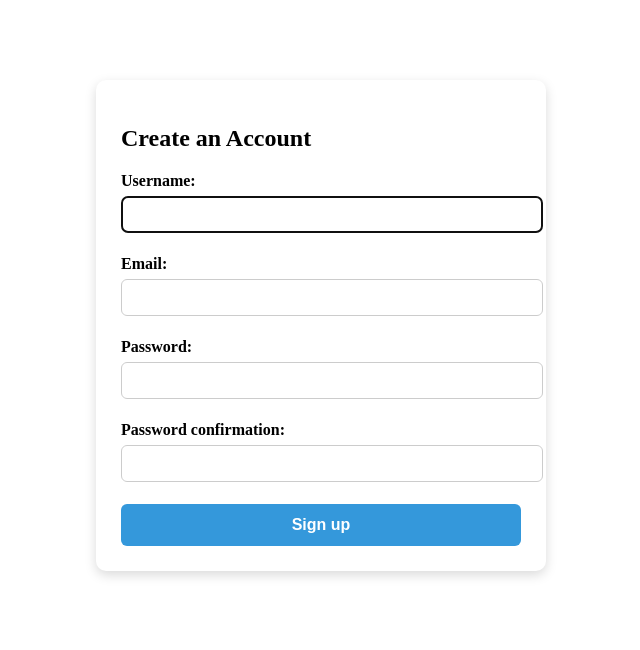
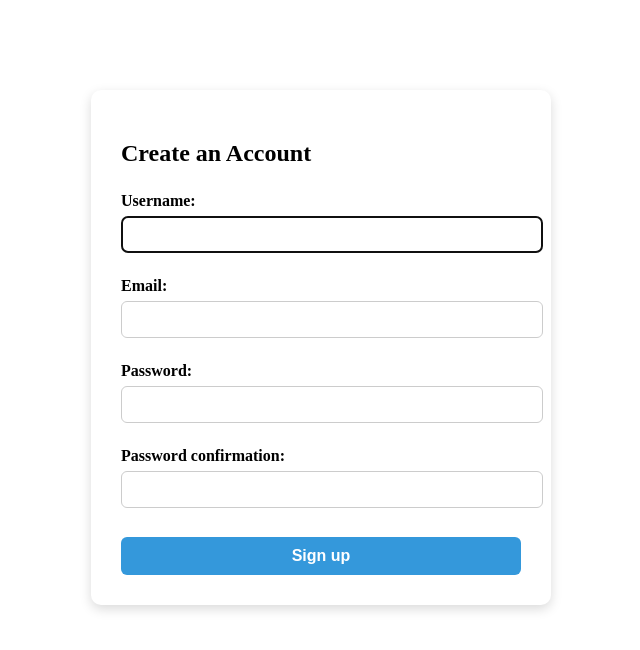
Before and after one commit to alouis7-cyber/Final-Project-Submission, a Django app: page /register/ in a window 1280 px wide. Shown: the part 44-694 px from the top of the page, without its empty margins (319-959 px from the left). Run offline with Django 5.2, Linux system fonts and the light colour scheme.

Commit message:
push register.html

```diff
--- a/templates/register.html
+++ b/templates/register.html
@@ -1,38 +1,38 @@
 {% extends "base.html" %}
 
 {% block content %}
-<div class="form-container">
-    <h2>Create an Account</h2>
+<div class="form-container" style="max-width: 450px; margin: 50px auto; padding: 30px;">
+    <h2 style="margin-bottom: 25px;">Create an Account</h2>
 
     <form method="post">
         {% csrf_token %}
         {{ form.non_field_errors }}
 
-        <div class="form-group">
+        <div class="form-group" style="margin-bottom: 20px;">
             {{ form.username.label_tag }}
             {{ form.username }}
             <div class="error">{{ form.username.errors }}</div>
         </div>
 
-        <div class="form-group">
+        <div class="form-group" style="margin-bottom: 20px;">
             {{ form.email.label_tag }}
             {{ form.email }}
             <div class="error">{{ form.email.errors }}</div>
         </div>
 
-        <div class="form-group">
+        <div class="form-group" style="margin-bottom: 20px;">
             {{ form.password1.label_tag }}
             {{ form.password1 }}
             <div class="error">{{ form.password1.errors }}</div>
         </div>
 
-        <div class="form-group">
+        <div class="form-group" style="margin-bottom: 25px;">
             {{ form.password2.label_tag }}
             {{ form.password2 }}
             <div class="error">{{ form.password2.errors }}</div>
         </div>
 
-        <button type="submit" class="btn">Sign up</button>
+        <button type="submit" class="btn" style="width: 100%; padding: 10px;">Sign up</button>
     </form>
 </div>
 {% endblock %}
```
